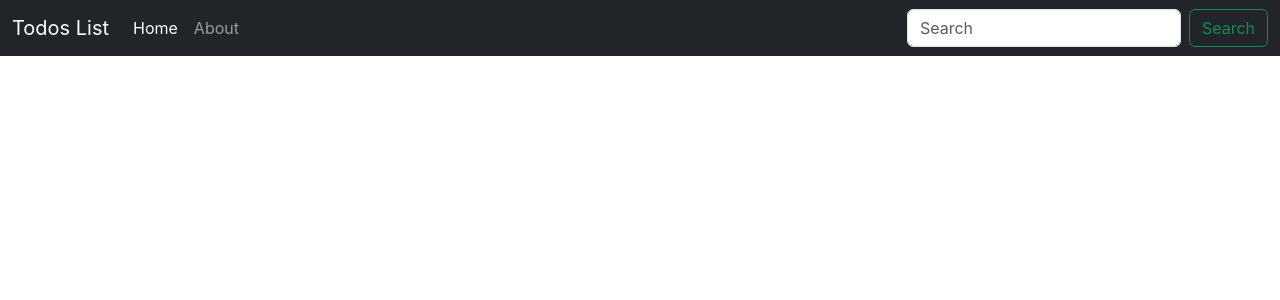
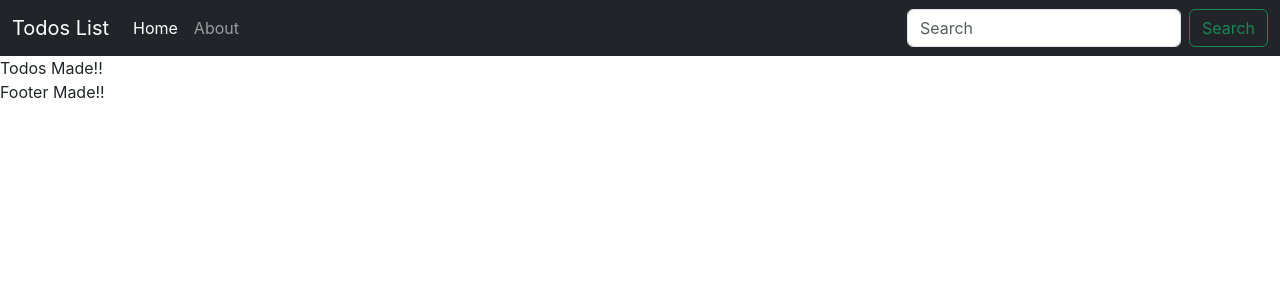
Before and after one commit to siddharth-singh-bhadouria/Starting-React, a React (Create React App) app: page / in a window 1280 px wide. Shown: the top 300 px of the page. Built offline with nearby package versions, Linux system fonts and the light colour scheme.

Commit message:
Basic design done

```diff
--- a/src/App.js
+++ b/src/App.js
@@ -1,11 +1,15 @@
 import logo from './logo.svg';
 import './App.css';
 import Header from './MyComponents/header';
+import { Footer } from './MyComponents/footer';
+import { Todos } from './MyComponents/todos';
 
 function App() {
   return (
     <>
       <Header />
+      <Todos />
+      <Footer />
     </>
 
   );
--- /dev/null
+++ b/src/MyComponents/footer.js
@@ -0,0 +1,9 @@
+import React from 'react'
+
+export const Footer = () => {
+    return (
+        <div>
+            Footer Made!!
+        </div>
+    )
+}
--- a/src/MyComponents/header.js
+++ b/src/MyComponents/header.js
@@ -1,6 +1,6 @@
 import React from 'react'
 
-export default function header() {
+export default function Header() {
     return (
         <div>
             <nav className="navbar navbar-expand-lg bg-dark navbar-dark">
--- /dev/null
+++ b/src/MyComponents/todos.js
@@ -0,0 +1,9 @@
+import React from 'react'
+
+export const Todos = () => {
+    return (
+        <div>
+            Todos Made!!
+        </div>
+    )
+}
```
Also changed, not shown: src/MyComponents/todoItem.js (added).
